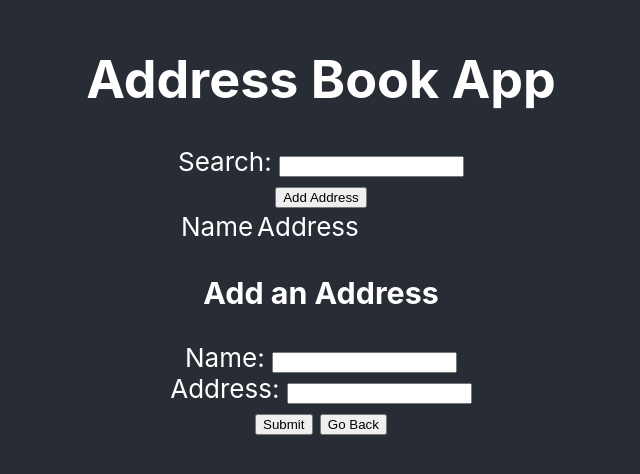
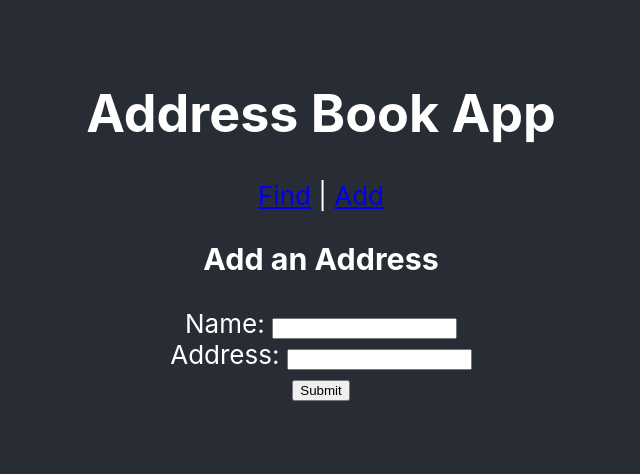
Before and after one commit to skyfly200/React-Address-Book, a React (Create React App) app: page /new in a window 1280 px wide. Shown: the part 176-650 px from the top of the page, without its empty margins (319-959 px from the left). Built offline with nearby package versions, Linux system fonts and the light colour scheme.

Commit message:
add multi page rouing

```diff
--- a/src/AddressForm.js
+++ b/src/AddressForm.js
@@ -1,5 +1,4 @@
 import React, { Component } from 'react';
-import { BrowserRouter as Link } from 'react-router-dom';
 
 class AddressForm extends Component {
   constructor(props) {
@@ -59,10 +58,6 @@ class AddressForm extends Component {
           </label>
           <br />
           <input type="submit" />
-          &nbsp;
-          <Link to="/">
-            <button>Go Back</button>
-          </Link>
         </form>
       </div>
     );
--- a/src/AddressList.js
+++ b/src/AddressList.js
@@ -1,5 +1,4 @@
 import React, { Component } from 'react';
-import { BrowserRouter as Link } from 'react-router-dom';
 import Address from './Address.js';
 import Search from './Search.js';
 
@@ -19,15 +18,14 @@ class AddressList extends Component {
     return (
       <div className="AddressList">
         <Search query={this.props.query} onChange={this.props.onChange} />
-        <Link to="/new">
-          <button>Add Address</button>
-        </Link>
         <table>
-          <tr>
-            <td>Name</td>
-            <td>Address</td>
-          </tr>
-          {addressList}
+          <tbody>
+            <tr>
+              <td>Name</td>
+              <td>Address</td>
+            </tr>
+            {addressList}
+          </tbody>
         </table>
       </div>
     );
--- a/src/App.js
+++ b/src/App.js
@@ -1,5 +1,5 @@
 import React, { Component } from 'react';
-import { BrowserRouter as Router, Route } from 'react-router-dom';
+import { BrowserRouter as Switch, Route, NavLink } from 'react-router-dom';
 import './App.css';
 import AddressList from './AddressList.js';
 import AddressForm from './AddressForm.js';
@@ -32,7 +32,7 @@ class App extends Component {
     this.setState({ address: address });
   }
 
-  handleFormSubmit(entry) {
+  handleFormSubmit(entry, history) {
     this.setState(previousState => ({
       addresses: [
         ...previousState.addresses,
@@ -41,31 +41,45 @@ class App extends Component {
       name: '',
       address: ''
     }));
+    // redirect to "/"
+    history.push('/');
   }
 
   render() {
     return (
-      <Router>
+      <Switch>
         <div className="App">
           <header className="App-header">
             <h1> Address Book App </h1>
-            <Route path="/">
+            <nav>
+              <NavLink to="/">Find</NavLink> | <NavLink to="/new">Add</NavLink>
+            </nav>
+            <Route
+              exact
+              path="/"
+              render={props => (
                 <AddressList
+                  {...props}
                   addresses={this.state.addresses}
                   query={this.state.query}
                   onChange={this.handleQueryChange}
                 />
-            </Route>
-            <Route path="/new">
+              )}
+            />
+            <Route
+              path="/new"
+              render={({ props, history }) => (
                 <AddressForm
-                onSubmit={this.handleFormSubmit}
+                  {...props}
+                  onSubmit={entry => this.handleFormSubmit(entry, history)}
                   onNameChange={this.handleNameChange}
                   onAddressChange={this.handleAddressChange}
                 />
-            </Route>
+              )}
+            />
           </header>
         </div>
-      </Router>
+      </Switch>
     );
   }
 }
```
Lines whose indentation alone changed are shown as unchanged.
